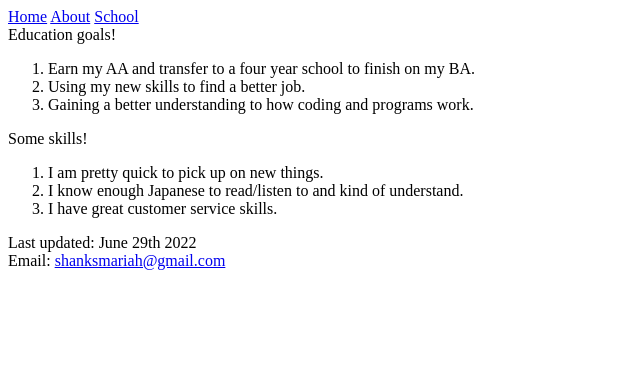
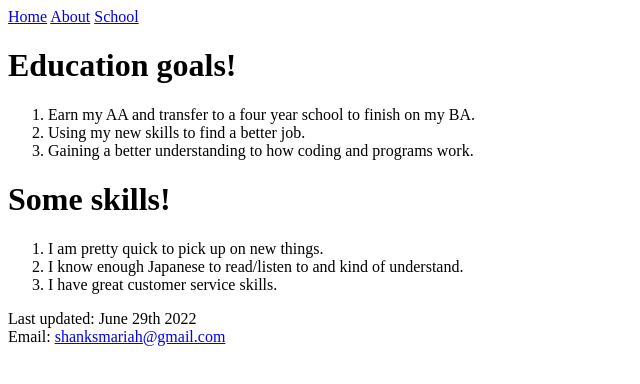
Before and after one commit to densebunny/CIS162, a plain HTML site: page about.html in a window 1280 px wide. Shown: the whole page, without its empty margins (0-640 px from the left). Drawn offline with Linux system fonts and the light colour scheme.

Commit message:
Add files via upload
For CIS162 project 1-2

```diff
--- a/about.html
+++ b/about.html
@@ -11,14 +11,14 @@
         <a href="about.html">About</a>
         <a href="#">School</a>
     </nav>
-    <header>Education goals!</header>
+    <h1>Education goals!</h1>
     <ol>
         <li>Earn my AA and transfer to a four year school to finish on my BA.</li>
         <li>Using my new skills to find a better job.</li>
         <li>Gaining a better understanding to how coding and programs work.</li>
     </ol>
 
-    <header>Some skills!</header>
+    <h1>Some skills!</h1>
     <ol>
         <li>I am pretty quick to pick up on new things.</li>
         <li>I know enough Japanese to read/listen to and kind of understand.</li>
```
